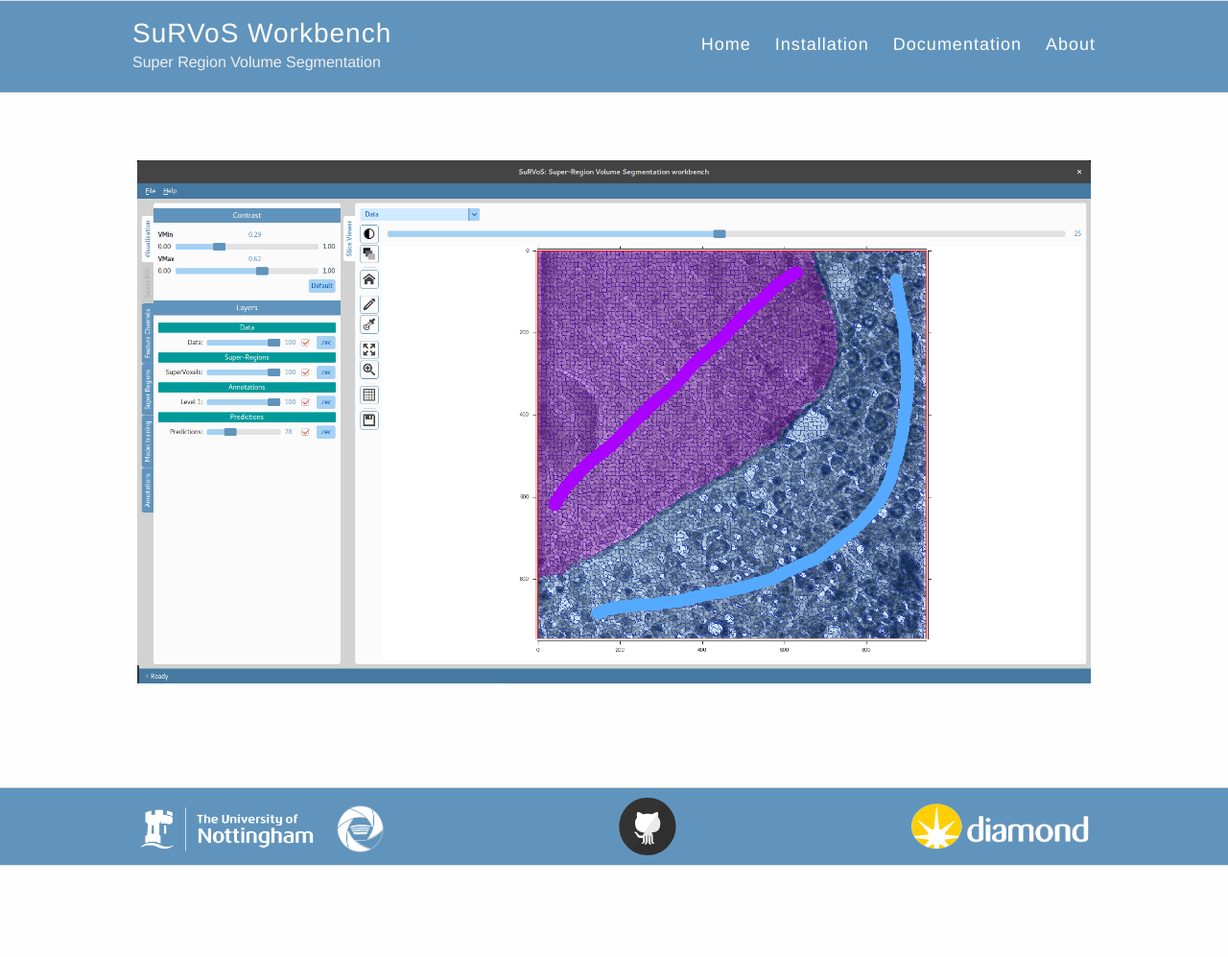
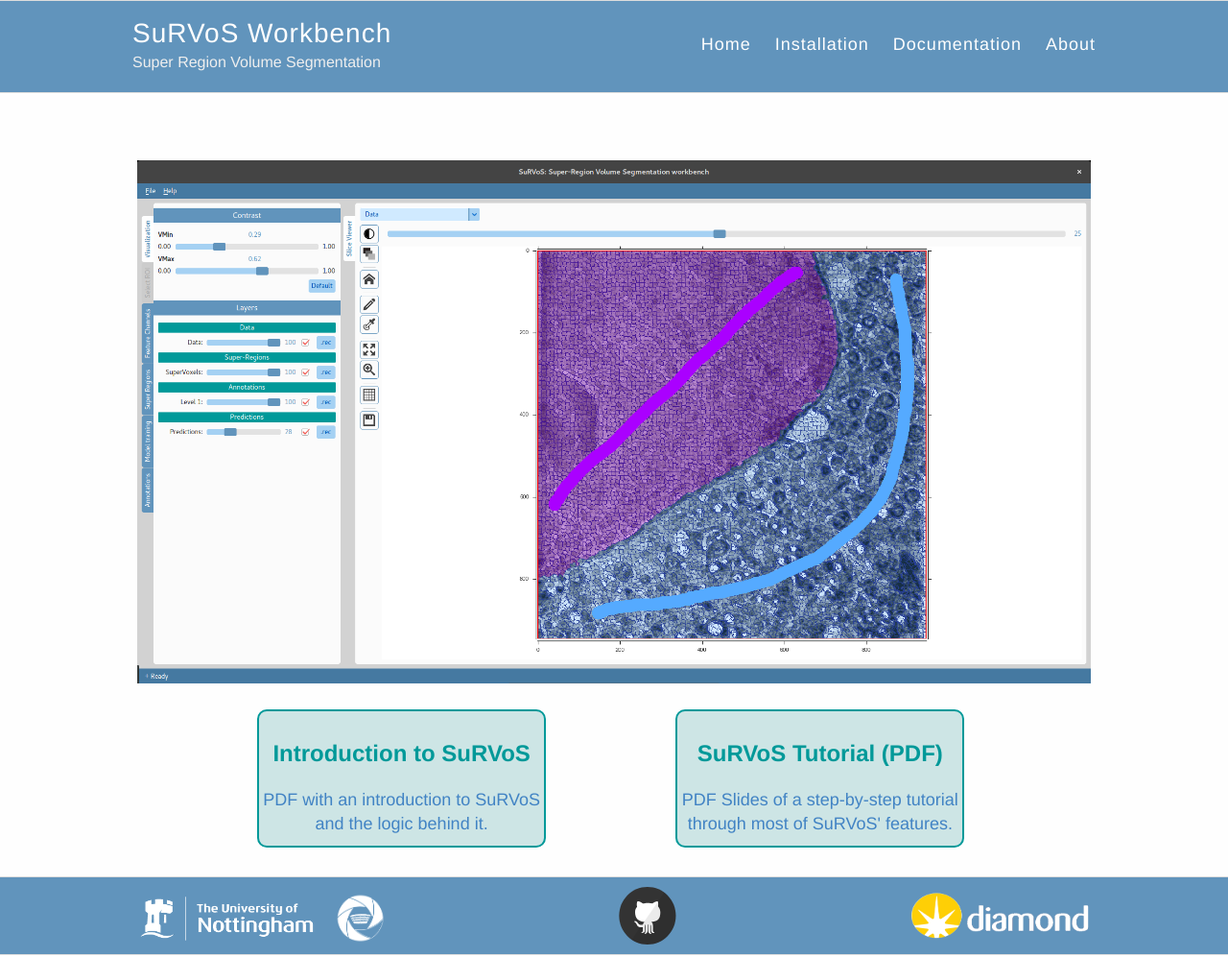
Before and after one commit to DiamondLightSource/SuRVoS, a Jekyll site: the page built from index.md, in a window 1280 px wide. Shown: the whole page at 96% size. Built offline with Jekyll 4.4.1, drawn with Linux system fonts in a browser that asks for light colours; before the commit the page ends 903 px from its top, so only the background shows below that.

Commit message:
Update TOC + added Workshop PDF Files

```diff
--- a/_layouts/default.html
+++ b/_layouts/default.html
@@ -8,6 +8,7 @@
     <!--[if lt IE 9]>
       <script src="http://html5shiv.googlecode.com/svn/trunk/html5.js"></script>
     <![endif]-->
+    <link href="https://fonts.googleapis.com/css?family=Inconsolata|Open+Sans:400|Roboto:300" rel="stylesheet">
 
     <!-- Add jQuery library -->
     <script type="text/javascript" src="http://code.jquery.com/jquery-latest.min.js"></script>
--- a/index.md
+++ b/index.md
@@ -5,14 +5,22 @@
 ![Screenshot of SuRVoS]({{site.baseurl}}/images/survos_summary.png)
 
 
-<!--<div class="main-block">
+<div class="main-block">
 
-	<h1>Download</h1>
+    <a href="{{site.baseurl}}/docs/tutorials/2016_11_Introduction_to_SuRVoS.pdf">
+    <h1>Introduction to SuRVoS</h1>
+
+    PDF with an introduction to SuRVoS and the logic behind it.
+    </a>
 
 </div>
 
 <div class="main-block">
 
-	<h1>Install</h1>
+    <a href="{{site.baseurl}}/docs/tutorials/2016_11_SuRVoS_Workshop_Final_comp.pdf">
+    <h1>SuRVoS Tutorial (PDF)</h1>
 
-</div>-->
+    PDF Slides of a step-by-step tutorial through most of SuRVoS' features.
+    </a>
+
+</div>
--- a/style.scss
+++ b/style.scss
@@ -300,9 +300,7 @@
 
 nav.toc
 {
-	position:absolute;
-	left: 0px;
-	float: left;
+    position: absolute;
     background: $white;
     border: 1px solid $blue3;
     border-right-width: 10px;
@@ -310,7 +308,8 @@
     border-top-right-radius: 5px;
     border-bottom-right-radius: 5px;
     min-width: 10px;
-	max-width: 250px;
+    max-width: 200px;
+    font-size: 12pt;
     ul {
         list-style-type: none;
         padding: 0px;
@@ -322,6 +321,10 @@
             }
         }
     }
+}
+
+article.page {
+    margin-left: 220px;
 }
 
 //
```
Also changed, not shown: docs/about.md (deleted, +0 -5 lines), docs/contribute.md (added, +139 -0 lines), _layouts/documentation.html (indentation only), 2 other files. Lines whose indentation alone changed are shown as unchanged.
